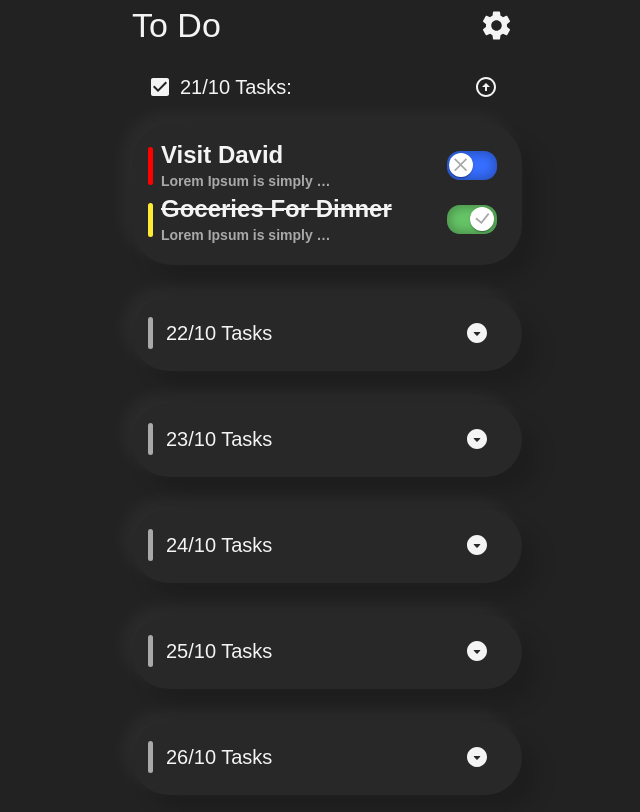
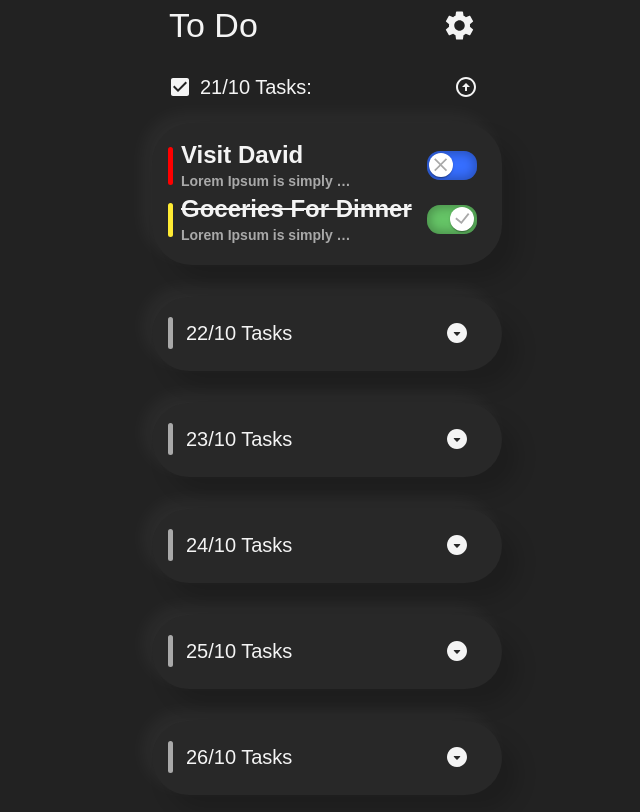
Before and after one commit to GKoil/test-enot-io, a React (Create React App) app: page / in a window 1280 px wide. Shown: the top 812 px of the page, without its empty margins (313-953 px from the left). Built offline with nearby package versions, Linux system fonts and the light colour scheme.

Commit message:
style Todo

```diff
--- a/src/pages/todo/Todo.module.scss
+++ b/src/pages/todo/Todo.module.scss
@@ -1,5 +1,10 @@
 .todo {
-  &__title {
+  &__header {
+    padding-inline: 37px;
+  }
+
+  &__main {
+    padding-inline: 20px;
   }
 
   &__setting {
--- a/src/pages/todo/Todo.tsx
+++ b/src/pages/todo/Todo.tsx
@@ -59,14 +59,17 @@ function Todo() {
   }, [status, value]);
 
   return (
-    <div>
+    <>
+      <header className={styles.todo__header}>
         <Box display="flex" justifyContent="space-between" alignItems="center">
           <Typography variant="h4">To Do</Typography>
           <IconButton onClick={setIsOpen}>
             <SettingsIcon className={styles.todo__setting} fontSize="large" />
           </IconButton>
         </Box>
+      </header>
 
+      <main className={styles.todo__main}>
         {status === "loading" && <CircularProgress />}
 
         {status === "success" && (
@@ -98,7 +101,8 @@ function Todo() {
             <ModalSetting isOpen={isOpen} toggleModal={setIsOpen} />
           </Portal>
         )}
-    </div>
+      </main>
+    </>
   );
 }
 
--- a/src/pages/todo/components/DayTasks/DayTasks.tsx
+++ b/src/pages/todo/components/DayTasks/DayTasks.tsx
@@ -1,4 +1,3 @@
-import { useState } from "react";
 import { Typography, Box, IconButton } from "@mui/material";
 import classNames from "classnames";
 import CheckBoxIcon from "@mui/icons-material/CheckBox";
@@ -7,6 +6,7 @@ import ArrowCircleUpIcon from "@mui/icons-material/ArrowCircleUp";
 import { Task } from "@/types/task.type";
 import styles from "./DayTasks.module.scss";
 import DayTask from "../Task";
+import useToggle from "../../../../hooks/useToggle";
 
 type DayTasksType = {
   data: string;
@@ -15,11 +15,7 @@ type DayTasksType = {
 };
 
 function DayTasks({ data, tasks, isOpenDay = false }: DayTasksType) {
-  const [isOpen, setIsOpen] = useState(isOpenDay);
-
-  const handleToggleList = () => {
-    setIsOpen((prev) => !prev);
-  };
+  const [isOpen, setIsOpen] = useToggle(isOpenDay);
 
   return (
     <div>
@@ -36,7 +32,7 @@ function DayTasks({ data, tasks, isOpenDay = false }: DayTasksType) {
             <CheckBoxIcon />
             <Typography variant="h6">{`${data} Tasks:`}</Typography>
             <Box marginLeft="auto" marginRight={2}>
-              <IconButton onClick={handleToggleList}>
+              <IconButton onClick={setIsOpen}>
                 <span className="visually-hidden">Скрыть список </span>
                 <ArrowCircleUpIcon className={styles.dayTasks__toggleIcon} />
               </IconButton>
@@ -70,7 +66,7 @@ function DayTasks({ data, tasks, isOpenDay = false }: DayTasksType) {
             )}
             variant="h6"
           >{`${data} Tasks`}</Typography>
-          <IconButton onClick={handleToggleList}>
+          <IconButton onClick={setIsOpen}>
             <span className="visually-hidden">Раскрыть список</span>
             <ArrowDropDownCircleRoundedIcon
               className={styles.dayTasks__toggleIcon}
--- a/src/pages/todo/components/ModalSetting/ModalSetting.tsx
+++ b/src/pages/todo/components/ModalSetting/ModalSetting.tsx
@@ -10,7 +10,7 @@ const style = {
   top: "50%",
   left: "50%",
   transform: "translate(-50%, -50%)",
-  width: 400,
+  width: "80%",
   bgcolor: "background.paper",
   border: "2px solid #000",
   boxShadow: 24,
--- a/src/pages/todo/components/Task/DayTask.module.scss
+++ b/src/pages/todo/components/Task/DayTask.module.scss
@@ -1,6 +1,5 @@
 .dayTask {
   &__title {
-    font-weight: 600;
     max-width: 235px;
     text-overflow: ellipsis;
     overflow: hidden;
@@ -12,7 +11,6 @@
   }
 
   &__description {
-    font-weight: 600;
     color: rgba(255, 255, 255, 0.6);
     max-width: 176px;
     text-overflow: ellipsis;
```
Lines whose indentation alone changed are shown as unchanged.
